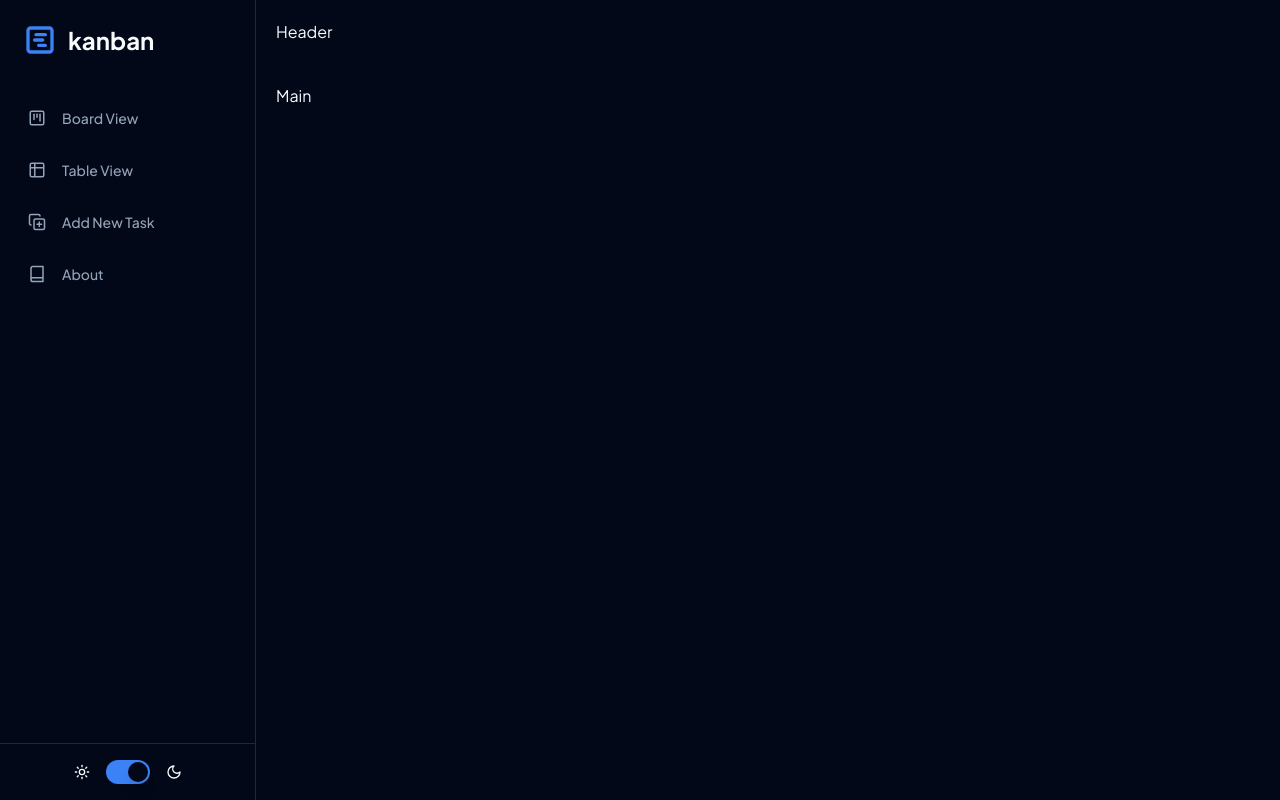
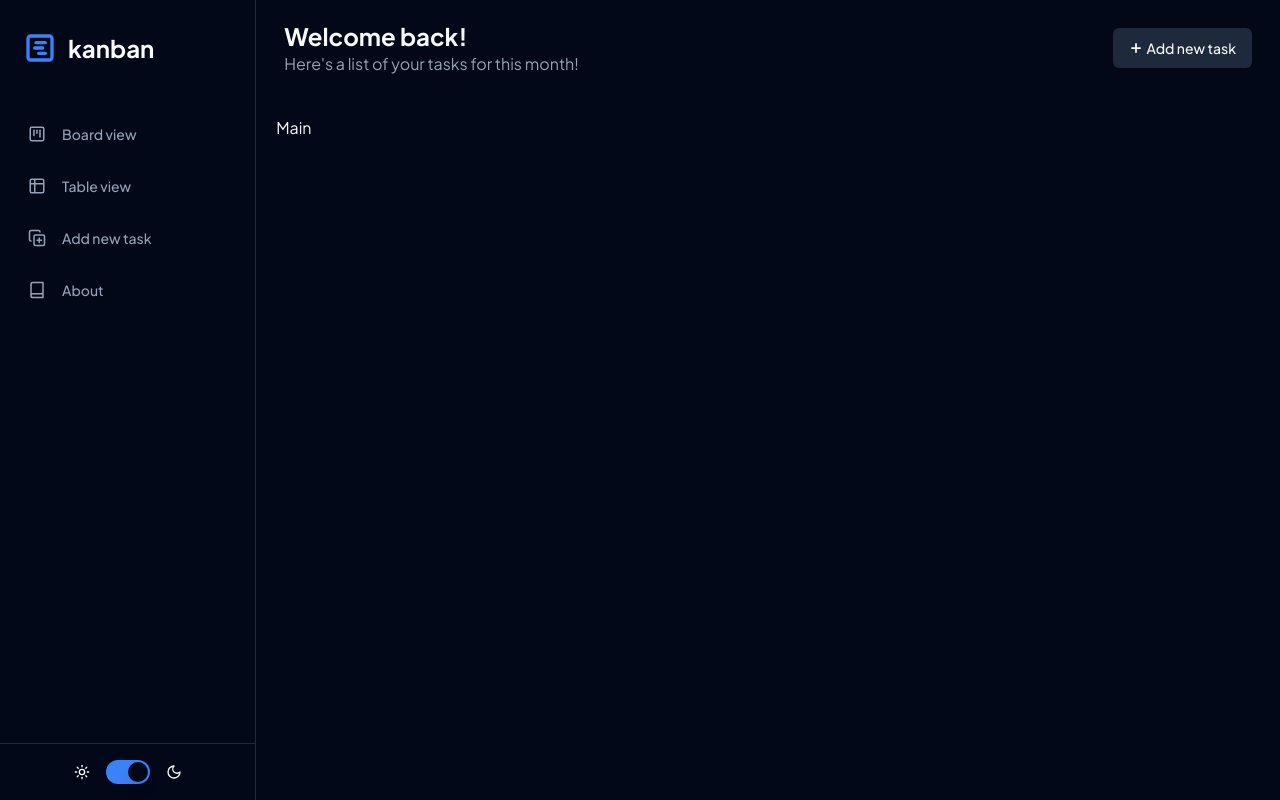
Before and after one commit to kimhuy011199/react-kanban, a React (Vite) app: page / in a window 1280 px wide. Built offline with nearby package versions, Linux system fonts and the light colour scheme.

Commit message:
Create header

```diff
--- a/src/App.tsx
+++ b/src/App.tsx
@@ -6,7 +6,7 @@ function App() {
   return (
     <div className="flex h-screen w-screen">
       <Sidebar />
-      <div className="flex flex-col">
+      <div className="flex flex-col w-full">
         <Header />
         <Main />
       </div>
--- a/src/components/Header.tsx
+++ b/src/components/Header.tsx
@@ -1,5 +1,29 @@
+import { Plus } from 'lucide-react';
+import { Button } from './ui/button';
+
 const Header = () => {
-  return <div className="p-5 flex">Header</div>;
+  const handleAddNewTask = () => {};
+
+  return (
+    <div className="flex justify-between items-center px-7 py-5">
+      <div className="flex flex-col">
+        <h2 className="text-2xl font-bold">Welcome back!</h2>
+        <p className="text-muted-foreground">
+          Here's a list of your tasks for this month!
+        </p>
+      </div>
+      <div>
+        <Button
+          variant="secondary"
+          className="flex gap-1"
+          onClick={handleAddNewTask}
+        >
+          <Plus size={14} strokeWidth={3} />
+          <span>Add new task</span>
+        </Button>
+      </div>
+    </div>
+  );
 };
 
 export default Header;
--- a/src/components/Logo.tsx
+++ b/src/components/Logo.tsx
@@ -2,7 +2,7 @@ import { SquareGanttChart } from 'lucide-react';
 
 const Logo = () => {
   return (
-    <div className="p-6 flex gap-3 items-center text-primary">
+    <div className="p-6 h-24 flex gap-3 items-center text-primary">
       <SquareGanttChart strokeWidth={2.5} size={32} />
       <span className="text-foreground text-2xl font-bold">kanban</span>
     </div>
--- a/src/components/Sidebar.tsx
+++ b/src/components/Sidebar.tsx
@@ -10,26 +10,26 @@ import ToggleMode from './ToggleMode';
 
 const Sidebar = () => {
   return (
-    <div className="w-64 flex flex-col bg-card border-r">
+    <div className="w-80 flex flex-col bg-card border-r">
       <Logo />
       <SidebarMenu>
         <SidebarMenuItem>
           <SidebarMenuItemIcon>
             <SquareKanban size={18} />
           </SidebarMenuItemIcon>
-          <SidebarMenuItemContent>Board View</SidebarMenuItemContent>
+          <SidebarMenuItemContent>Board view</SidebarMenuItemContent>
         </SidebarMenuItem>
         <SidebarMenuItem>
           <SidebarMenuItemIcon>
             <Table2 size={18} />
           </SidebarMenuItemIcon>
-          <SidebarMenuItemContent>Table View</SidebarMenuItemContent>
+          <SidebarMenuItemContent>Table view</SidebarMenuItemContent>
         </SidebarMenuItem>
         <SidebarMenuItem>
           <SidebarMenuItemIcon>
             <CopyPlus size={18} />
           </SidebarMenuItemIcon>
-          <SidebarMenuItemContent>Add New Task</SidebarMenuItemContent>
+          <SidebarMenuItemContent>Add new task</SidebarMenuItemContent>
         </SidebarMenuItem>
         <SidebarMenuItem>
           <SidebarMenuItemIcon>
```
